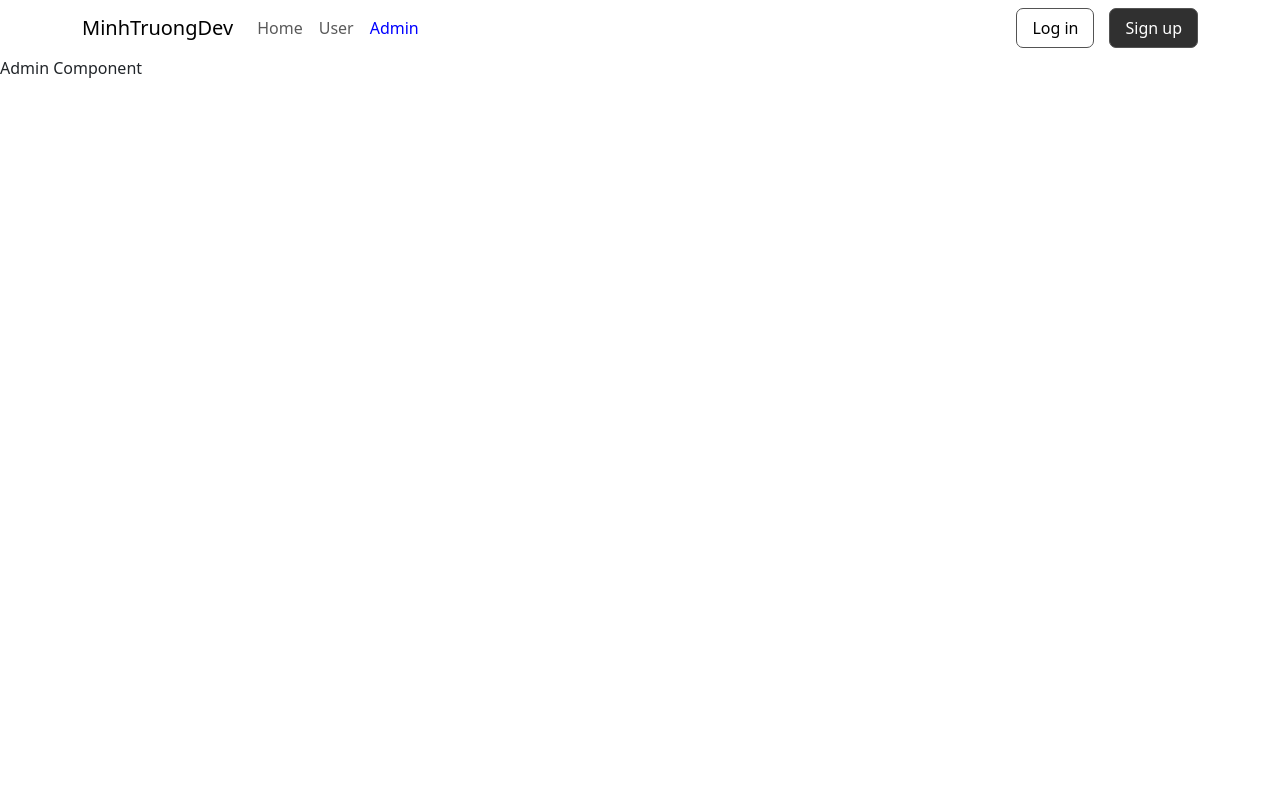
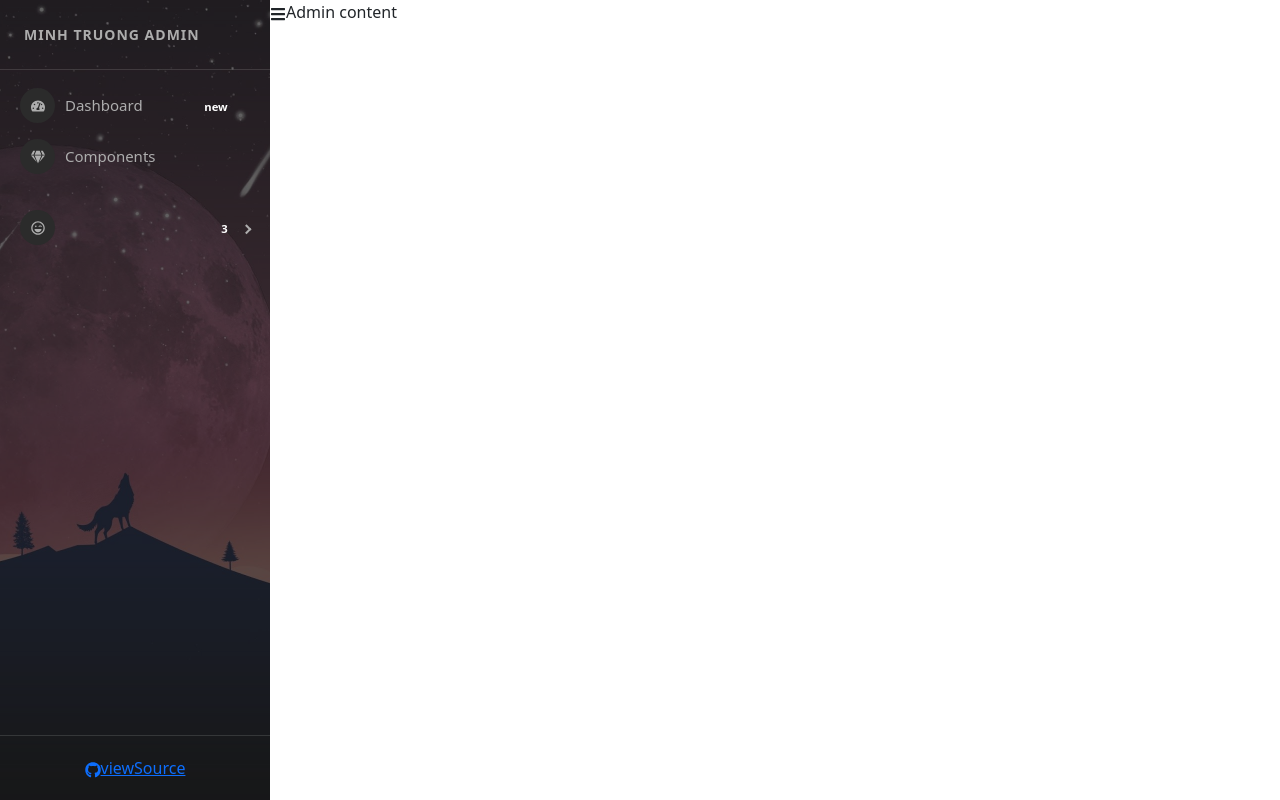
Before and after one commit to MinhTruongDev/react-course, a React (Create React App) app: page /admins in a window 1280 px wide. Built offline with nearby package versions, Linux system fonts and the light colour scheme.

Commit message:
feat: add sidebar for admin

```diff
--- a/package.json
+++ b/package.json
@@ -10,6 +10,8 @@
     "react": "18.2.0",
     "react-bootstrap": "2.4.0",
     "react-dom": "18.2.0",
+    "react-icons": "4.4.0",
+    "react-pro-sidebar": "0.7.1",
     "react-redux": "8.0.1",
     "react-router-dom": "6.3.0",
     "react-scripts": "5.0.1",
--- a/src/components/Admin/Admin.js
+++ b/src/components/Admin/Admin.js
@@ -1,10 +1,19 @@
 import Header from "../Header/Header";
-
+import SideBar from "./SideBar";
+import './Admin.scss';
+import { FaBars } from 'react-icons/fa';
+import { useState } from "react";
 const Admin = (props) => {
+    const [collapsed, setCollapsed] = useState(false);
     return (
         <>
-            <div>
-                Admin Component
+            <div className="admin-container">
+                <div className="admin-sidebar">
+                    <SideBar collapsed={collapsed} />
+                </div>
+                <div className="admin-content">
+                    <FaBars onClick={() => setCollapsed(!collapsed)} />Admin content
+                </div>
             </div>
         </>
     );
--- /dev/null
+++ b/src/components/Admin/Admin.scss
@@ -0,0 +1,9 @@
+.admin-container {
+    display: flex;
+
+    .admin-sidebar {
+        .pro-sidebar {
+            height: 100vh !important;
+        }
+    }
+}
--- /dev/null
+++ b/src/components/Admin/SideBar.js
@@ -0,0 +1,89 @@
+import 'react-pro-sidebar/dist/css/styles.css'
+import {
+    ProSidebar,
+    Menu,
+    MenuItem,
+    SubMenu,
+    SidebarHeader,
+    SidebarFooter,
+    SidebarContent,
+} from 'react-pro-sidebar';
+import { FaTachometerAlt, FaGem, FaGithub, FaRegLaughWink, FaBars } from 'react-icons/fa';
+import sidebarBg from '../../asset/bg2.jpg';
+
+const SideBar = (props) => {
+    const { image, collapsed, toggled, handleToggleSidebar } = props;
+    return (
+        <>
+            <ProSidebar
+                image={sidebarBg}
+                collapsed={collapsed}
+                toggled={toggled}
+                breakPoint="md"
+                onToggle={handleToggleSidebar}
+            >
+                <SidebarHeader>
+                    <div
+                        style={{
+                            padding: '24px',
+                            textTransform: 'uppercase',
+                            fontWeight: 'bold',
+                            fontSize: 14,
+                            letterSpacing: '1px',
+                            overflow: 'hidden',
+                            textOverflow: 'ellipsis',
+                            whiteSpace: 'nowrap',
+                        }}
+                    >
+                        Minh Truong Admin
+                    </div>
+                </SidebarHeader>
+
+                <SidebarContent>
+                    <Menu iconShape="circle">
+                        <MenuItem
+                            icon={<FaTachometerAlt />}
+                            suffix={<span className="badge red">new</span>}
+                        >
+                            Dashboard
+                        </MenuItem>
+                        <MenuItem icon={<FaGem />}>Components</MenuItem>
+                    </Menu>
+                    <Menu iconShape="circle">
+                        <SubMenu
+                            suffix={<span className="badge yellow">3</span>}
+                            icon={<FaRegLaughWink />}
+                        >
+                            <MenuItem>1</MenuItem>
+                            <MenuItem>2</MenuItem>
+                            <MenuItem>3</MenuItem>
+                        </SubMenu>
+                    </Menu>
+                </SidebarContent>
+
+                <SidebarFooter style={{ textAlign: 'center' }}>
+                    <div
+                        className="sidebar-btn-wrapper"
+                        style={{
+                            padding: '20px 24px',
+                        }}
+                    >
+                        <a
+                            href="https://github.com/azouaoui-med/react-pro-sidebar"
+                            target="_blank"
+                            className="sidebar-btn"
+                            rel="noopener noreferrer"
+                        >
+                            <FaGithub />
+                            <span style={{ whiteSpace: 'nowrap', textOverflow: 'ellipsis', overflow: 'hidden' }}>
+                                viewSource
+                            </span>
+                        </a>
+                    </div>
+                </SidebarFooter>
+            </ProSidebar>
+        </>
+    )
+}
+
+export default SideBar;
--- a/src/index.js
+++ b/src/index.js
@@ -23,8 +23,8 @@
         <Route path="/" element={<App />} >
           <Route index element={<HomePage />} />
           <Route path="users" element={<User />} />
-          <Route path="admins" element={<Admin />} />
         </Route>
+        <Route path="admins" element={<Admin />} />
       </Routes>
     </BrowserRouter>
     {/* </React.StrictMode> */}
```
Also changed, not shown: src/asset/bg2.jpg (added), 1 other file (tests, documents, lock files or other folders).
